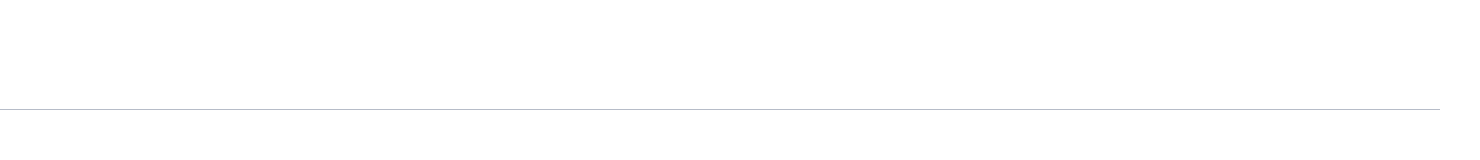
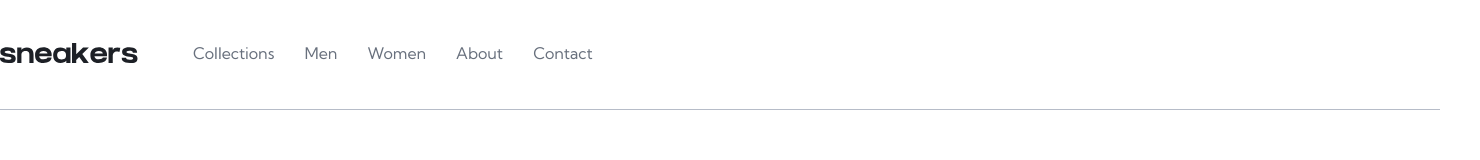
Before and after one commit to dokkalemon/e-commerc-roduct-page-challenge, a plain HTML site: page index.html in a window 1280 px wide. Shown: the whole page, 1480 px wide, since content can reach past the window. Drawn offline with Linux system fonts and the light colour scheme.

Commit message:
add logo and nav

```diff
--- a/css/style.css
+++ b/css/style.css
@@ -37,4 +37,39 @@ header {
 .header {
     height: 110px;
     border-bottom: 1px solid hsl(220, 14%, 75%);
+    display: flex;
+    align-items: center;
+
 }
+
+nav {
+    flex-grow: 1;
+    height: 100%;
+}
+
+ul {
+    height: 100%;
+    width: 100%;
+    display: flex;
+    list-style: none;
+    margin-left: 40px;
+}
+
+a {
+    height: 100%;
+    text-decoration: none;
+    color: hsl(219, 9%, 45%);
+    font-weight: 400;
+    display: flex;
+    justify-content: center;
+    align-items: center;
+    padding: 15px;
+    border-bottom: 4px solid white;
+    font-weight: 16px;
+}
+
+
+a:hover {
+    color: hsl(220, 13%, 13%);
+    border-bottom: 4px solid hsl(26, 100%, 55%);
+}
--- a/index.html
+++ b/index.html
@@ -12,17 +12,24 @@
     <!-- Google Font -->
     <link rel="preconnect" href="https://fonts.googleapis.com">
     <link rel="preconnect" href="https://fonts.gstatic.com" crossorigin>
-    <link href="https://fonts.googleapis.com/css2?family=Kumbh+Sans:wght@400;700&display=swap" rel="stylesheet">
-</head>
+    <link href="https://fonts.googleapis.com/css2?family=Kumbh+Sans:wght@400;700&display=swap" rel="stylesheet"> </head>
 <body>
 
     <!-- Header -->
     <header>
-        <div class="header container px-15">
+        <div class="header container">
             <div class="logo">
-                <img src="./" alt="">
+                <img src="./img/logo.svg" alt="">
             </div>
-            <nav></nav>
+            <nav>
+                <ul>
+                    <a href=""><li>Collections</li></a>
+                    <a href=""><li>Men</li></a>
+                    <a href=""><li>Women</li></a>
+                    <a href=""><li>About</li></a>
+                    <a href=""><li>Contact</li></a>
+                </ul>
+            </nav>
             <div class="user"></div>
         </div>
     </header>
```
